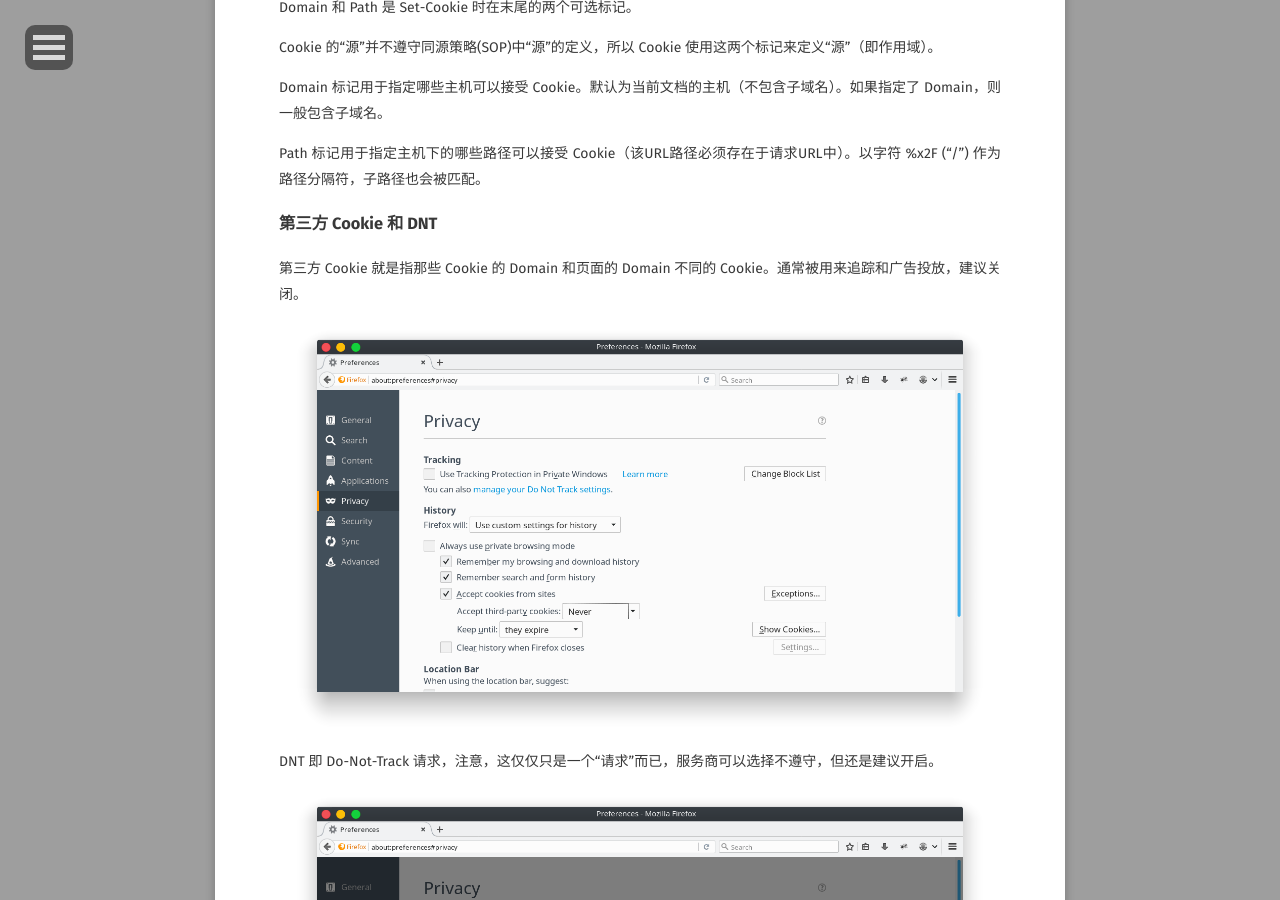
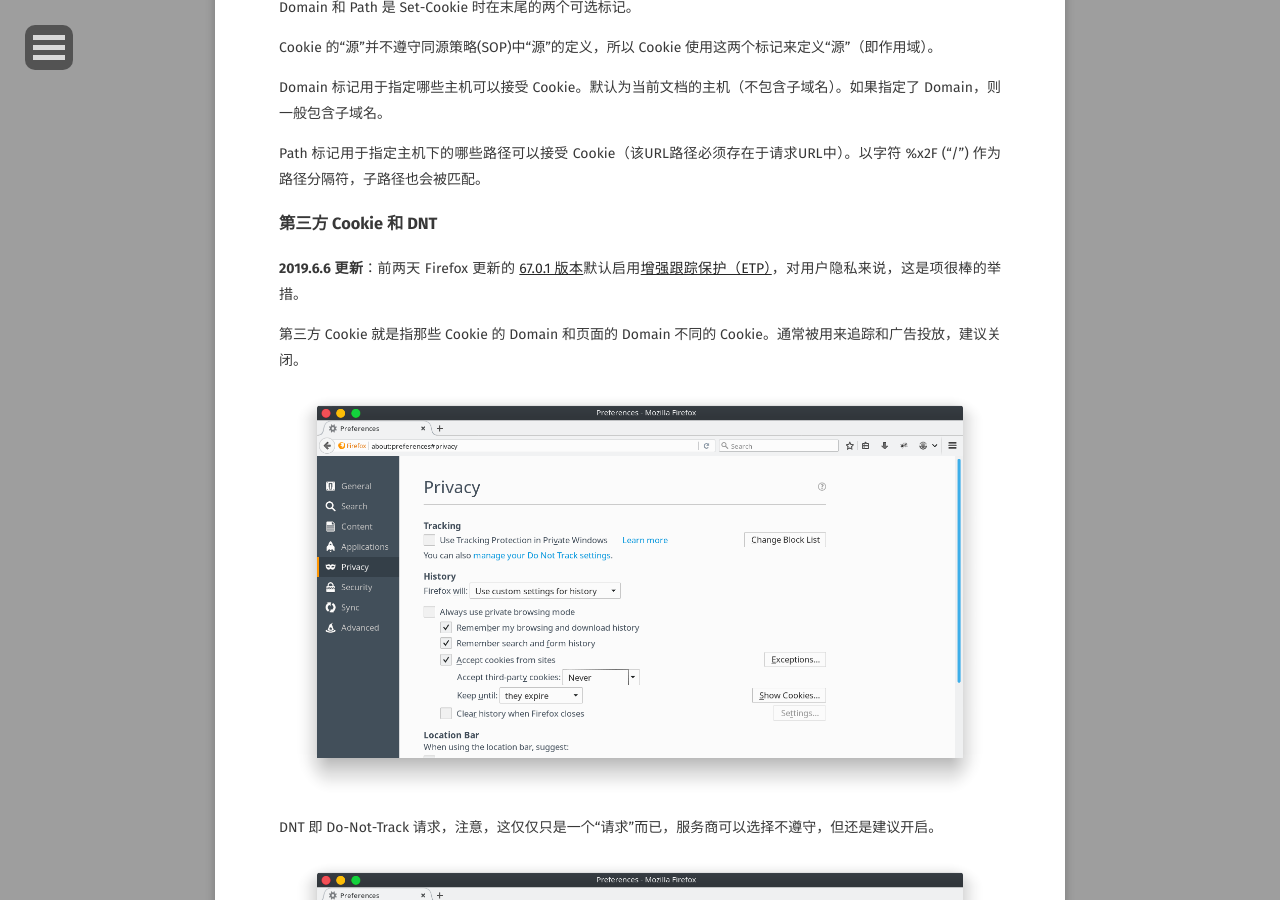
Before and after one commit to Aquilao/Blog, a Jekyll site: the page built from _posts/2018-6-9-HTTP_session.md, in a window 1280 px wide and 900 px high, scrolled down 1600 px. Built offline with Jekyll 4.4.1, drawn with Linux system fonts in a browser that asks for light colours; some web fonts are replaced.

Commit message:
[^] Update HTTP session

```diff
--- a/_posts/2018-6-9-HTTP_session.md
+++ b/_posts/2018-6-9-HTTP_session.md
@@ -63,6 +63,8 @@
 
 ### 第三方 Cookie 和 DNT
 
+**2019.6.6 更新**：前两天 Firefox 更新的 [67.0.1 版本](https://www.mozilla.org/en-US/firefox/67.0.1/releasenotes/)默认启用[增强跟踪保护（ETP）](https://blog.mozilla.org/futurereleases/2019/02/20/enhanced-tracking-protection-testing-update/)，对用户隐私来说，这是项很棒的举措。
+
 第三方 Cookie 就是指那些 Cookie 的 Domain 和页面的 Domain 不同的 Cookie。通常被用来追踪和广告投放，建议关闭。
 
 ![3P_cookie](https://github.com/Aquilao/Blog/raw/master/assets/img/HTTP_session-img/3P_cookie.png)
```
Also changed, not shown: about/index.md (+1 -0 lines).
